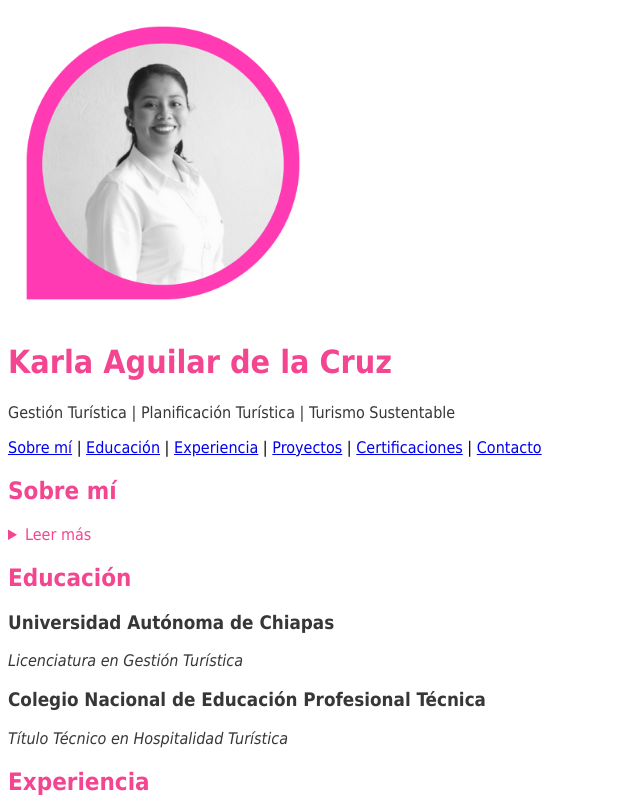
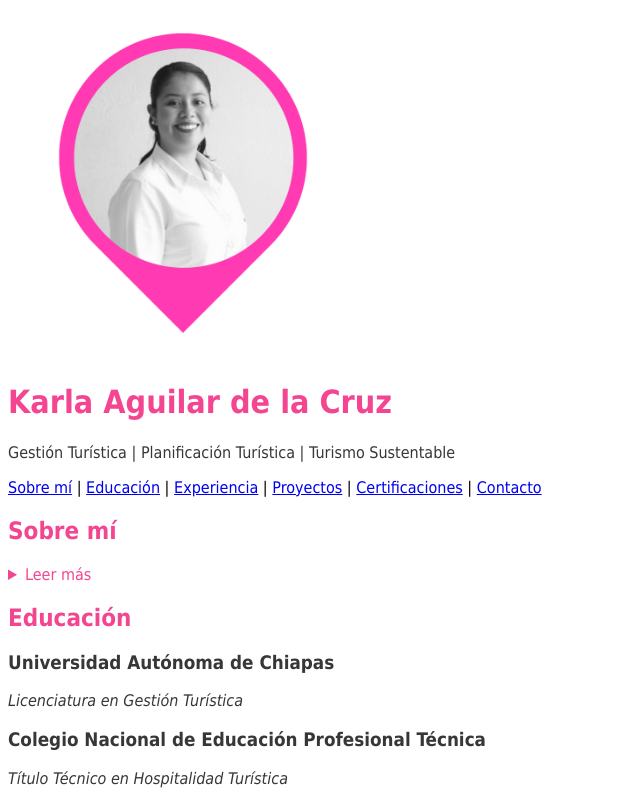
Before and after one commit to Karla-AgCRZ/Proyecto-Final-Portafolio, a plain HTML site: page index.html in a window 1280 px wide. Shown: the top 800 px of the page, without its empty margins (0-640 px from the left). Drawn offline with Linux system fonts and the light colour scheme.

Commit message:
Se cambió el tamaño y la imagen de Portafolio

```diff
--- a/index.html
+++ b/index.html
@@ -12,7 +12,7 @@
 <body>
     <header>
         <section>
-            <img src="images/Foto LinkedIn.png" alt="Imagen portafolio" width="310px" height="310px">
+            <img src="images/Portafolio.png" alt="Imagen portafolio" width="350px" height="350px">
         </section>
         <h1 style="color:rgb(244, 69, 145);">Karla Aguilar de la Cruz</h1>
         <p style="color: rgb(55, 55, 55);">Gestión Turística | Planificación Turística | Turismo Sustentable</p>
```
Also changed, not shown: images/Foto LinkedIn.png (deleted), images/Portafolio.png (added).
